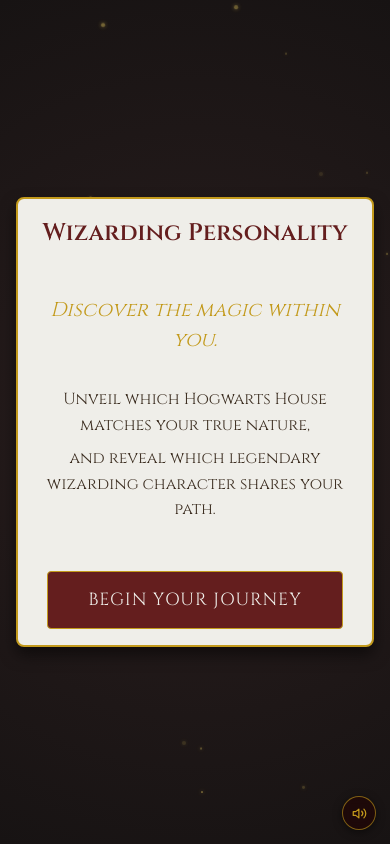
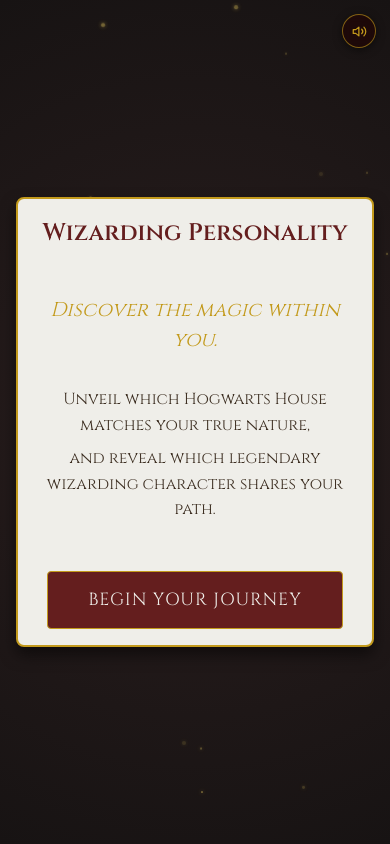
Before and after one commit to ShavishaThiloshini/WizardingPersonality, a React (Vite) app: page / in a window 390 px wide. Built offline with nearby package versions, Linux system fonts and the light colour scheme; a web font is replaced by a local one.

Commit message:
Phase D: AD: Sound Button

```diff
--- a/src/styles/loading.css
+++ b/src/styles/loading.css
@@ -246,7 +246,7 @@
 /* ─── Music Control Button ───────────────────────────── */
 .music-control-btn {
   position: fixed;
-  bottom: 18px;
+  top: 18px;
   right: 18px;
   width: 34px;
   height: 34px;
@@ -281,7 +281,7 @@
 
 @media (max-width: 480px) {
   .music-control-btn {
-    bottom: 14px;
+    top: 14px;
     right: 14px;
     width: 34px;
     height: 34px;
```
